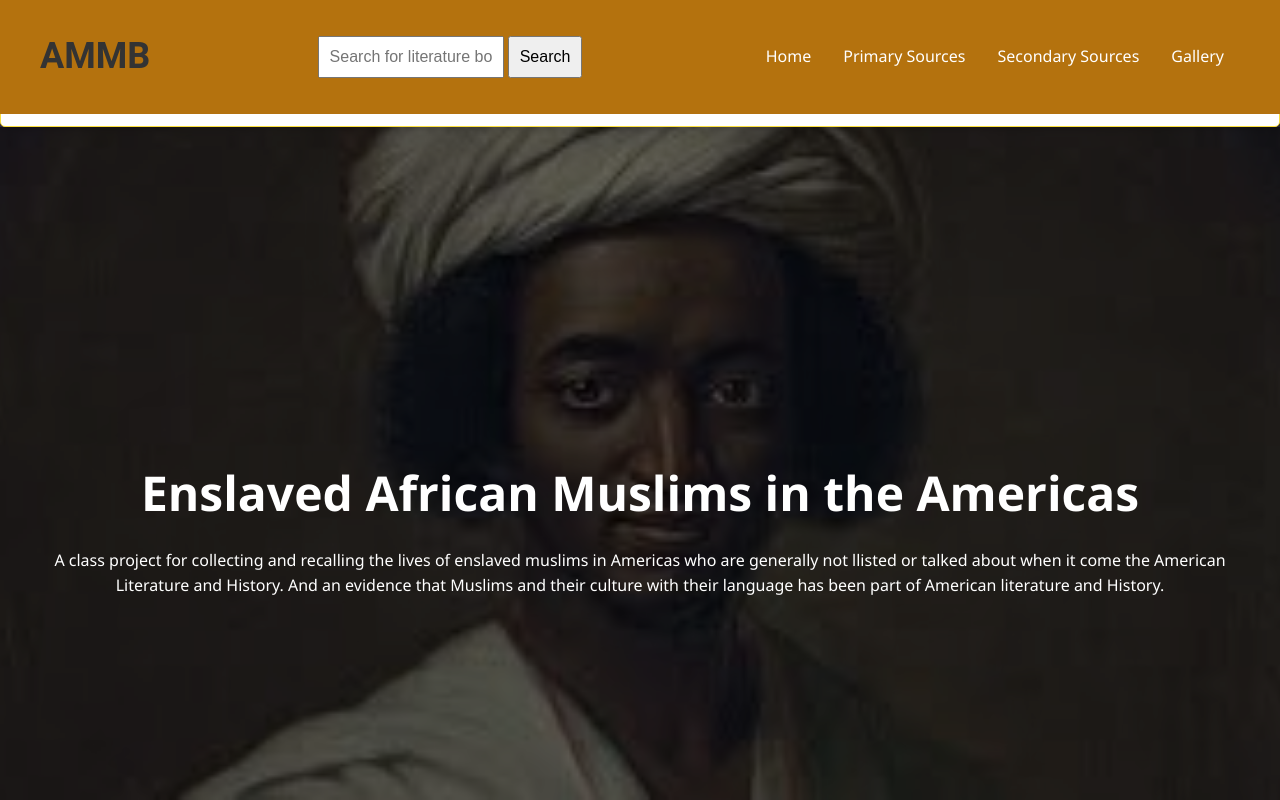
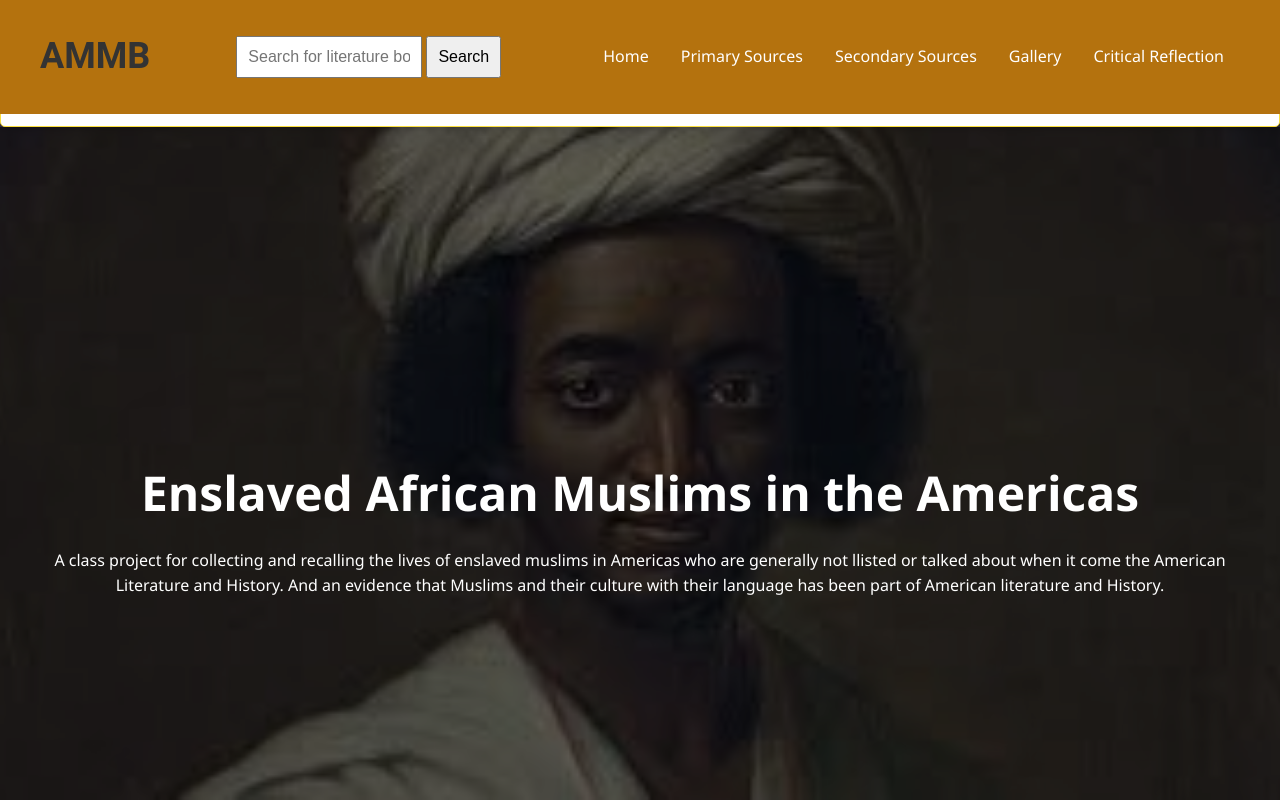
Before and after one commit to abozdar821/Class-Project, a plain HTML site: page index.html in a window 1280 px wide. Shown: the top 800 px of the page. Drawn offline with Linux system fonts and the light colour scheme.

Commit message:
Update index.html

```diff
--- a/index.html
+++ b/index.html
@@ -20,9 +20,11 @@
                 <li><a href="#primary">Primary Sources</a></li>
                 <li><a href="#secondary">Secondary Sources</a></li>
                 <li><a href="#gallery">Gallery</a></li>
+                <li><a href="critical_reflection.html">Critical Reflection</a></li>
             </ul>
         </div>
     </nav>
+
 
     <br>
     <br>
@@ -169,6 +171,7 @@
         <div class="footer-content">
             <p>© 2024, Enslaved African Muslims in the Americas - All Rights Reserved</p>
             <div class="footer-links">
+
             </div>
         </div>
     </footer>
```
